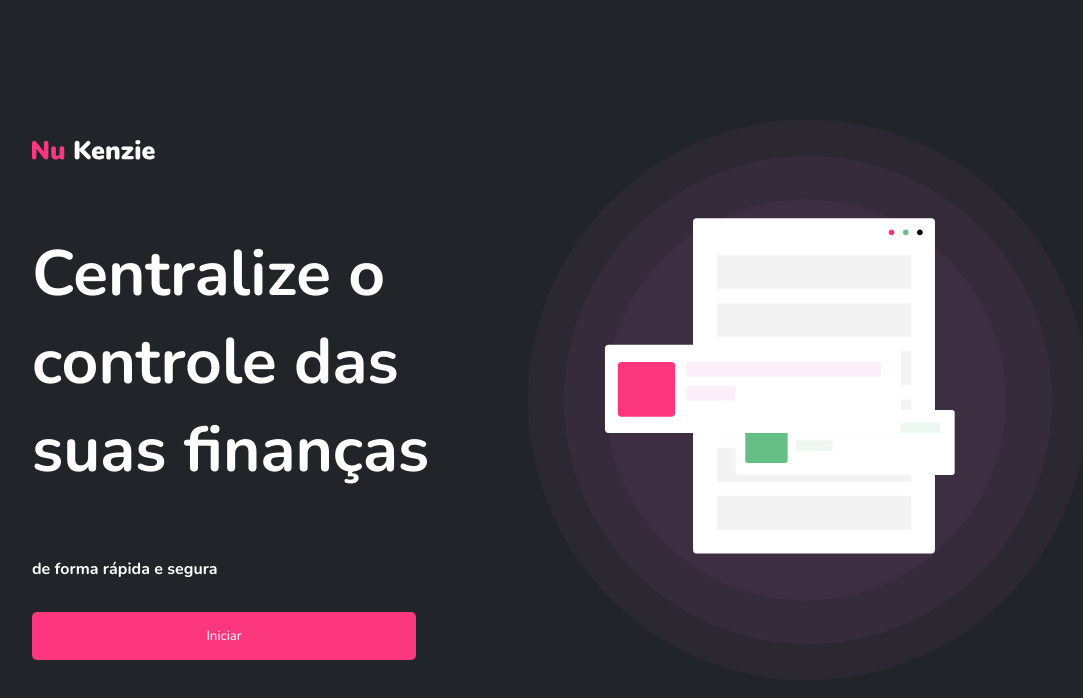
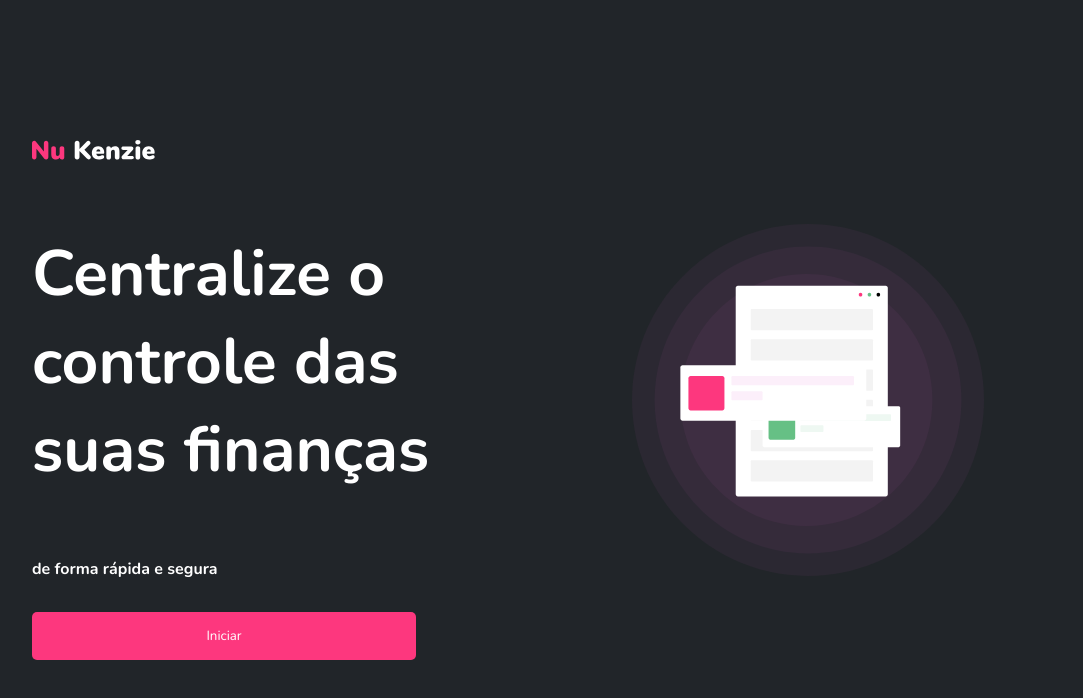
Before and after one commit to isabelpaiva/nukenzie, a React (Vite) app in the folder nukenzie/: page / in a window 1280 px wide. Shown: the top 698 px of the page, without its empty margins (88-1171 px from the left). Built offline with nearby package versions, Linux system fonts and the light colour scheme.

Commit message:
nukenzie

```diff
--- a/nukenzie/src/pages/HomePage/index.css
+++ b/nukenzie/src/pages/HomePage/index.css
@@ -72,7 +72,7 @@ p {
 
 @media(min-width: 600px){
   .container-home > img {
-    height: 35rem;
+    height: 22rem;
     width: 35rem;
   }
 
```
